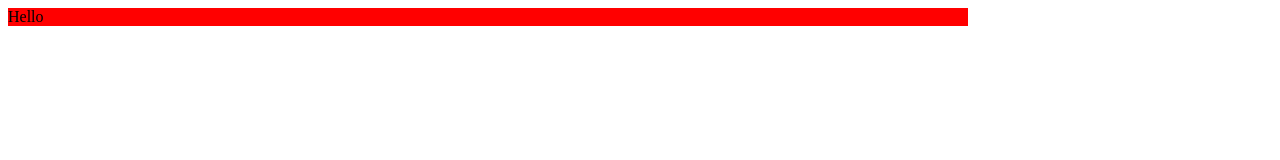
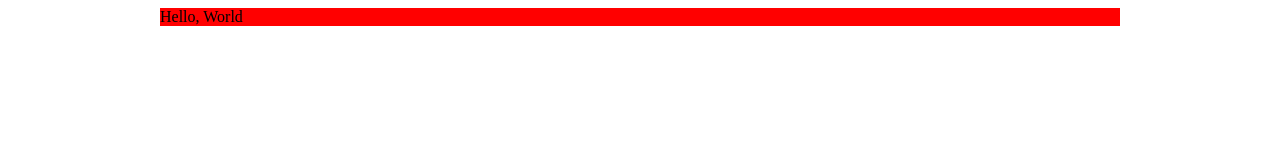
Before and after one commit to egavett/PersonalWebsite, a plain HTML site: page index.html in a window 1280 px wide. Drawn offline with Linux system fonts and the light colour scheme.

Commit message:
Fixed .frame centering

```diff
--- a/index.html
+++ b/index.html
@@ -4,6 +4,6 @@
 </head>
 <body>
     <div class="frame">
-        Hello
+        Hello, World
     </div>
 </body>
--- a/layout.css
+++ b/layout.css
@@ -1,5 +1,5 @@
 .frame {
     width: 960px;
-    align-self: center;
+    margin: 0 auto;
     background-color: red;
 }
```
